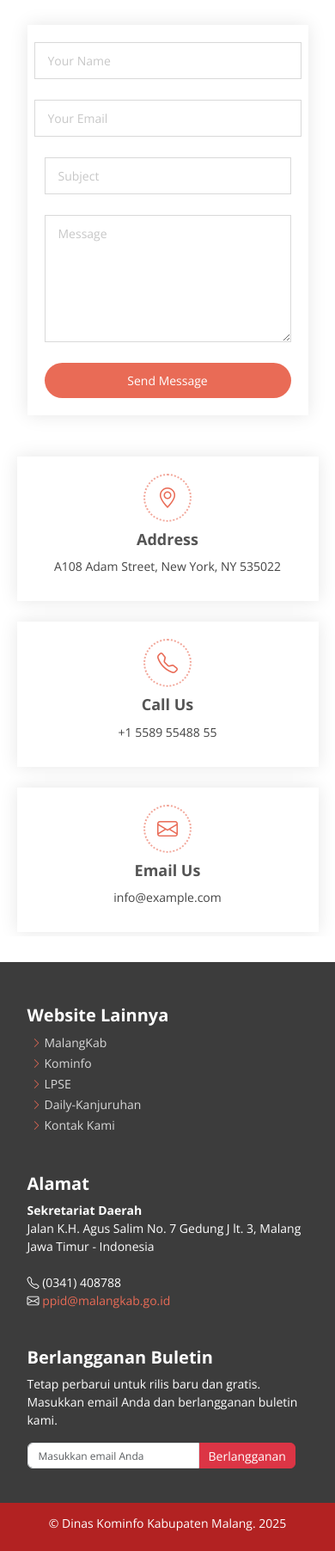
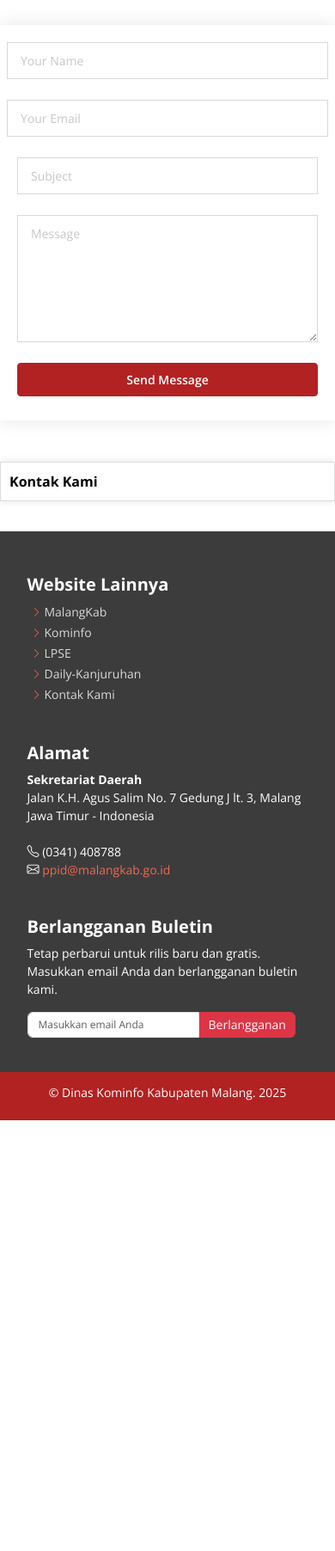
Before and after one commit to hildanuzulul/ppid-malangkab, a CodeIgniter app: page /ppid-malangkab/index.php/contact/index in a window 390 px wide. Shown: the part 444-2248 px from the top of the page at 86% size. After the commit the page ends 1747 px from the top, so only its background shows below. Run offline with CodeIgniter, Linux system fonts and the light colour scheme; lists and menus that the app fills with data are empty.

Commit message:
Contact Page

```diff
--- a/application/views/contact.php
+++ b/application/views/contact.php
@@ -1,4 +1,4 @@
-<body class="contact-page">
+<body class="contact-wrapper">
 	<main class="main">
 
 		<!-- Page Title -->
@@ -16,8 +16,7 @@
 
 		<!-- Contact Section -->
 		<section id="contact" class="contact">
-			<div class="container" data-aos="fade-up" data-aos-delay="100">
-
+			<div class="contact-container" data-aos="fade-up" data-aos-delay="100">
 				<hr class="separator">
 
 				<!-- ROW 1: Maps dan Form -->
@@ -33,7 +32,7 @@
 
 					<!-- Form -->
 					<div class="col-lg-6" data-aos="fade-up" data-aos-delay="400">
-						<form action="forms/contact.php" method="post" class="php-email-form">
+						<form class="php-email-form">
 							<div class="row gy-4">
 								<div class="col-md-6">
 									<input type="text" name="name" class="form-control" placeholder="Your Name" required>
@@ -58,31 +57,18 @@
 					</div>
 				</div>
 
-				<!-- ROW 2: Address, Call Us, Email Us -->
-				<div class="row gy-4">
-					<div class="col-lg-4 col-md-6">
-						<div class="info-item d-flex flex-column justify-content-center align-items-center" data-aos="fade-up" data-aos-delay="200">
-							<i class="bi bi-geo-alt"></i>
-							<h3>Address</h3>
-							<p>A108 Adam Street, New York, NY 535022</p>
-						</div>
-					</div>
-
-					<div class="col-lg-4 col-md-6">
-						<div class="info-item d-flex flex-column justify-content-center align-items-center" data-aos="fade-up" data-aos-delay="300">
-							<i class="bi bi-telephone"></i>
-							<h3>Call Us</h3>
-							<p>+1 5589 55488 55</p>
-						</div>
-					</div>
-
-					<div class="col-lg-4 col-md-6">
-						<div class="info-item d-flex flex-column justify-content-center align-items-center" data-aos="fade-up" data-aos-delay="400">
-							<i class="bi bi-envelope"></i>
-							<h3>Email Us</h3>
-							<p>info@example.com</p>
-						</div>
-					</div>
+				<!-- Tabel Hasil Form -->
+				<div class="col-md-12">
+					<table class="contact-table">
+						<thead>
+							<tr>
+								<th>Kontak Kami</th>
+							</tr>
+						</thead>
+						<tbody id="form-results">
+							<!-- Data dari form akan ditambahkan di sini -->
+						</tbody>
+					</table>
 				</div>
 
 			</div>
--- a/assets/css/main.css
+++ b/assets/css/main.css
@@ -2573,7 +2573,7 @@ section,
 	color: color-mix(in srgb, var(--default-color), transparent 70%);
 }
 
-.contact .php-email-form button[type="submit"] {
+.contact .php-email-form btn[type="submit"] {
 	color: var(--contrast-color);
 	background: var(--accent-color);
 	border: 0;
@@ -2582,8 +2582,84 @@ section,
 	border-radius: 50px;
 }
 
-.contact .php-email-form button[type="submit"]:hover {
+.contact .php-email-form btn[type="submit"]:hover {
 	background: color-mix(in srgb, var(--accent-color), transparent 20%);
+}
+
+.contact-container {
+	width: 95%;
+	max-width: 1200px;
+	margin: 0 auto;
+	text-align: left;
+	border-radius: 12px;
+}
+
+.contact-page {
+	font-family: "Open Sans", sans-serif;
+}
+
+.sent-message {
+	display: flex;
+	gap: 8px; /* Jarak antar tombol */
+	justify-content: flex-end; /* Meratakan tombol ke kanan */
+}
+
+.contact-container .btn {
+	background-color: white;
+	color: #b22222;
+	border: 1.5px solid #b22222;
+	padding: 5px 12px;
+	border-radius: 4px;
+	font-weight: 600;
+	font-size: 14px;
+	transition: background-color 0.3s, color 0.3s, border 0.3s;
+}
+
+.contact-container .btn:hover {
+	background-color: #b22222;
+	color: white;
+	border: 1.5px solid white;
+}
+
+/* Mobile-friendly styles */
+@media (max-width: 768px) {
+	.contact-container {
+		justify-content: flex-end; /* Memastikan tombol tetap rata kanan */
+		width: 100%; /* Memastikan area tombol penuh */
+		gap: 4px;
+	}
+
+	.contact-container .btn {
+		padding: 3px 8px; /* Mengecilkan ukuran tombol */
+		font-size: 12px; /* Menyesuaikan ukuran font */
+	}
+}
+
+/* Styling tabel hasil form */
+.contact-table {
+	width: 100%;
+	border-collapse: collapse;
+	margin-top: 20px;
+	box-shadow: 0px 0px 10px rgba(0, 0, 0, 0.1);
+}
+
+.contact-table th,
+.contact-table td {
+	border: 1px solid #ddd;
+	padding: 10px;
+	text-align: left;
+}
+
+.contact-table th {
+	background-color: rgb(255, 255, 255);
+	color: rgb(0, 0, 0);
+	font-weight: 500px;
+	text-align: left;
+}
+
+.contact-table td {
+	background-color: #fff;
+	color: #333;
 }
 
 /*--------------------------------------------------------------
@@ -2989,7 +3065,7 @@ section,
   --------------------------------------------------------------*/
 /* Gaya umum */
 .mekanismePI-page {
-	font-family: Arial, sans-serif;
+	font-family: "Open Sans", sans-serif;
 	/* color: #333;
     background-color: #f8f9fa; */
 }
@@ -3208,7 +3284,8 @@ section,
 
 .user-login-container .btn,
 .user-register-container .btn,
-.user-permintaan_data-container .btn {
+.user-permintaan_data-container .btn,
+.contact-container .btn {
 	background-color: #b22222;
 	color: white;
 	border: 1.5px solid #b22222;
@@ -3222,7 +3299,7 @@ section,
 
 .user-login-container .btn:hover,
 .user-register-container .btn:hover,
-.user-permintaan_data-container .btn:hover {
+.user-permintaan_data-container .btn:hover .contact-container .btn:hover {
 	background-color: white;
 	color: #b22222;
 	border: 1.5px solid #b22222;
@@ -3250,7 +3327,8 @@ section,
    Registrasi Section
 -------------------------------------------------------------- */
 .user-register-wrapper,
-.user-permintaan_data-wrapper {
+.user-permintaan_data-wrapper,
+.contact-wrapper {
 	display: flex;
 	flex-direction: column;
 	justify-content: center;
@@ -3261,7 +3339,8 @@ section,
 }
 
 .user-register-container,
-.user-permintaan_data-container {
+.user-permintaan_data-container,
+.contact-container-form {
 	background: #f9f9f9;
 	padding: 30px;
 	border-radius: 8px;
@@ -3556,7 +3635,9 @@ option {
 	white-space: nowrap;
 }
 
-.statistik.hari, .statistik.bulan, .statistik.tahun {
+.statistik.hari,
+.statistik.bulan,
+.statistik.tahun {
 	background-color: #b22222;
 	color: white;
 }
--- a/assets/js/main.js
+++ b/assets/js/main.js
@@ -270,7 +270,7 @@ function togglePassword() {
 	}
 }
 
-// Preview file Image
+// Preview file Image with Toggle
 function handleFileName(event, fileNameId, previewId) {
 	const input = event.target;
 	const fileNameTag = document.getElementById(fileNameId);
@@ -298,3 +298,28 @@ function togglePreview(previewId) {
 		preview.style.display = "none";
 	}
 }
+
+// Contact
+document
+	.querySelector(".php-email-form")
+	.addEventListener("submit", function (event) {
+		event.preventDefault(); // Mencegah form dari reload halaman
+
+		// Ambil nilai dari input form
+		let name = document.querySelector('input[name="name"]').value;
+		let message = document.querySelector('textarea[name="message"]').value;
+
+		// Format hasil input ke dalam satu sel tabel
+		let resultRow = `
+        <tr>
+            <td>
+                <strong>${name}</strong> <br><br>
+                <strong>${message}</strong>
+            </td>
+        </tr>`;
+
+		// Tambahkan hasil input ke dalam tabel
+		document.getElementById("form-results").innerHTML = resultRow;
+
+		document.querySelector(".php-email-form").reset();
+	});
```
Lines whose indentation alone changed are shown as unchanged.
